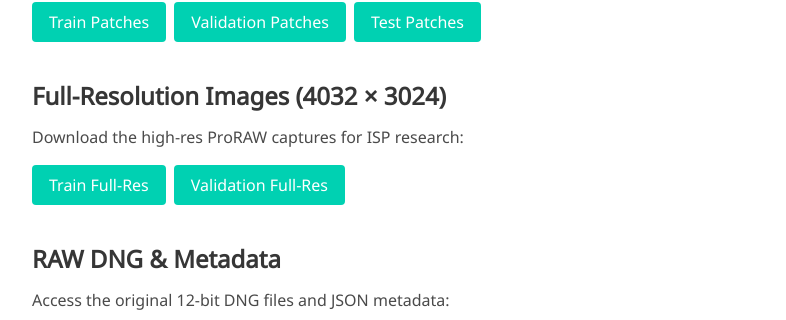
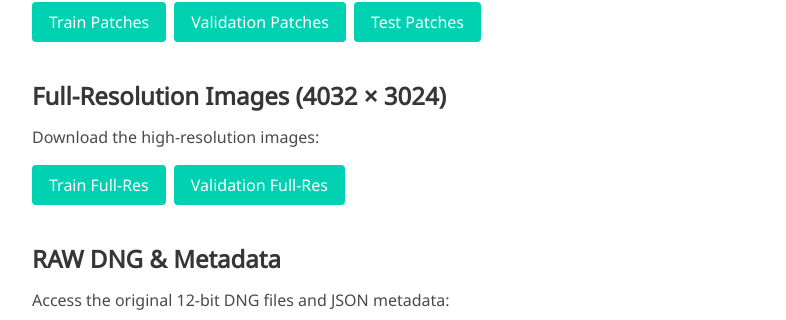
Before and after one commit to sidl-benchmark/sidl-benchmark.github.io, a Jekyll site: the page built from index.md, in a window 1280 px wide and 900 px high, scrolled down 5044 px. Shown: the part 134-454 px from the top of the window, without its empty margins (128-914 px from the left). Built offline with Jekyll 4.4.1, drawn with Linux system fonts in a browser that asks for light colours; some web fonts are replaced.

Commit message:
Update index.md

```diff
--- a/index.md
+++ b/index.md
@@ -138,25 +138,25 @@ We evaluated six state-of-the-art restoration architectures (AirNet, NAFNet, Res
 For efficient batch training, download our pre-cropped patches:
 
 <div class="buttons" style="text-align:center; margin-top:1em;">
-  <a class="button is-primary" href="https://drive.google.com/file/d/1es3rPo5Y9O96EjDVXanUY8NpaRprWH-h/view?usp=sharing" target="_blank">Train Patches</a>
-  <a class="button is-primary" href="https://drive.google.com/file/d/1u5-MDauO3XolXsU6eOARwlXo7SnpLwqA/view?usp=sharing" target="_blank">Validation Patches</a>
-  <a class="button is-primary" href="https://drive.google.com/file/d/1-SFyyjH0G3C68OfDjZ_O7M4mOqkcJdEf/view?usp=sharing" target="_blank">Test Patches</a>
+  <a class="button is-primary" href="https://drive.google.com/drive/folders/1Bmw2s0OfnwsAEdd81er_80dP4m9IlvgO?usp=sharing" target="_blank">Train Patches</a>
+  <a class="button is-primary" href="https://drive.google.com/file/d/13sClVSqtWCZNiApykjtDfFCFe35OtauR/view?usp=sharing" target="_blank">Validation Patches</a>
+  <a class="button is-primary" href="https://drive.google.com/file/d/1exvxODE1w4AitIqkRmB_XqCow3YlzLYj/view?usp=sharing" target="_blank">Test Patches</a>
 </div>
 
 ### Full-Resolution Images (4032 × 3024)
-Download the high-res ProRAW captures for ISP research:
+Download the high-resolution images:
 
 <div class="buttons" style="text-align:center; margin-top:1em;">
-  <a class="button is-primary" href="https://drive.google.com/file/d/1s_gUw1DCqokihl3YtO3lu9_GnLZaSElI/view?usp=sharing" target="_blank">Train Full-Res</a>
-  <a class="button is-primary" href="https://drive.google.com/file/d/1OHxG8Jh0goKIhkJTe9NXZ6uIuD5qVaNH/view?usp=sharing" target="_blank">Validation Full-Res</a>
+  <a class="button is-primary" href="https://drive.google.com/drive/folders/1chLRpBtGzTkAX_7v-ycPgL_X1-mezv2r?usp=sharing" target="_blank">Train Full-Res</a>
+  <a class="button is-primary" href="https://drive.google.com/file/d/1bjb66VoDSeKiKWRLube-J_vbW9cfjK35/view?usp=sharing" target="_blank">Validation Full-Res</a>
 </div>
 
 ### RAW DNG & Metadata
 Access the original 12-bit DNG files and JSON metadata:
 
 <div class="buttons" style="text-align:center; margin-top:1em;">
-  <a class="button is-primary" href="https://drive.google.com/file/d/1k78IIsUl2eYPnPvWkBampU0qlMrW4F-u/view?usp=sharing" target="_blank">DNG RAW Images</a>
-  <a class="button is-primary" href="https://drive.google.com/file/d/1lAab5F3jjCByY4OEvGSAfykyAqp2wfTi/view?usp=sharing" target="_blank">Metadata (JSON)</a>
+  <a class="button is-primary" href="https://drive.google.com/drive/folders/1FTbgb43Eq_CTYTb_gTowQ8bPnPh6qftg?usp=sharing" target="_blank">DNG RAW Images</a>
+  <a class="button is-primary" href="https://drive.google.com/file/d/1o_O3ua5zhOv6vrsF6KwI9O19E5axUXED/view?usp=sharing" target="_blank">Metadata (JSON)</a>
 </div>
 
 ### Online Evaluation
```
